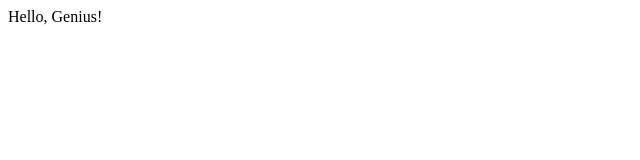
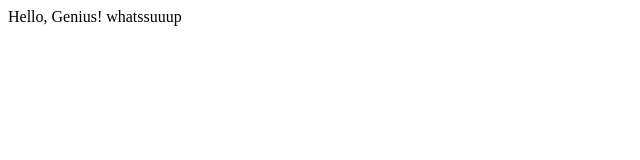
Before and after one commit to veronikaaliohina/Genius-test2, a plain HTML site: page index.html in a window 1280 px wide. Shown: the full height of the page, 0-640 px from the left. Drawn offline with Linux system fonts and the light colour scheme.

Commit message:
Add index.html

```diff
--- a/index.html
+++ b/index.html
@@ -8,5 +8,10 @@
 </head>
 <body>
           Hello, Genius!
+
+
+
+
+          whatssuuup
 </body>
 </html>
```
